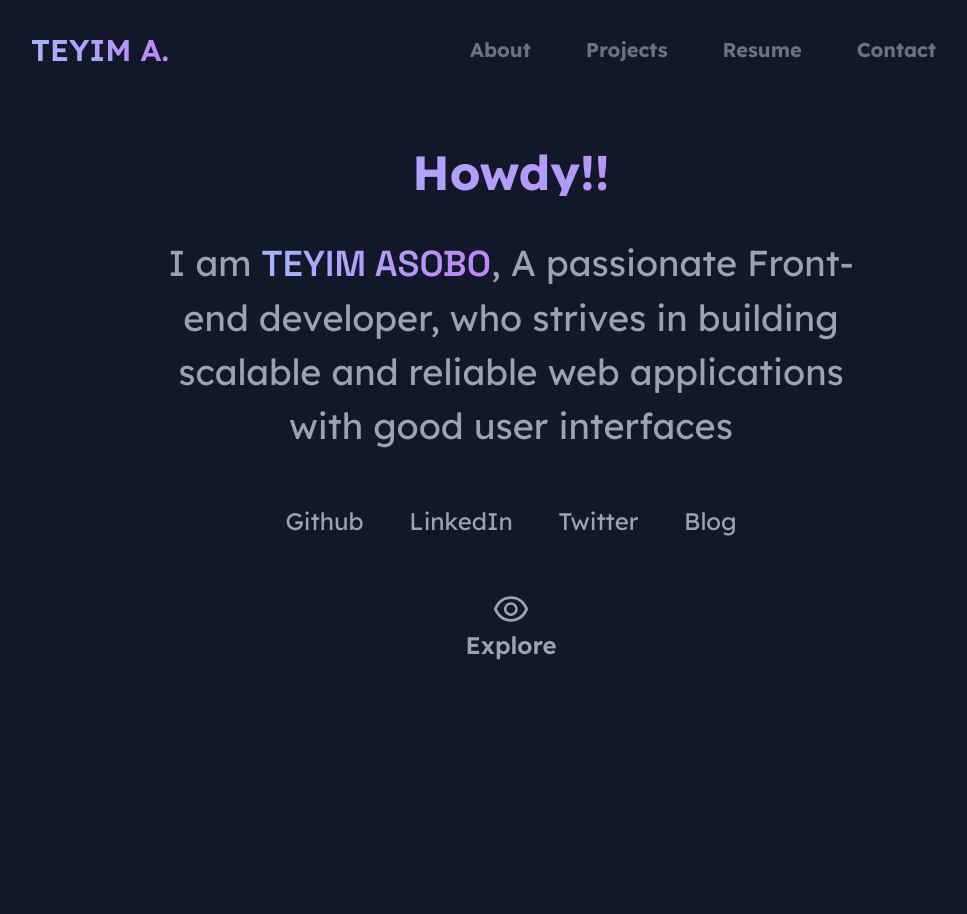
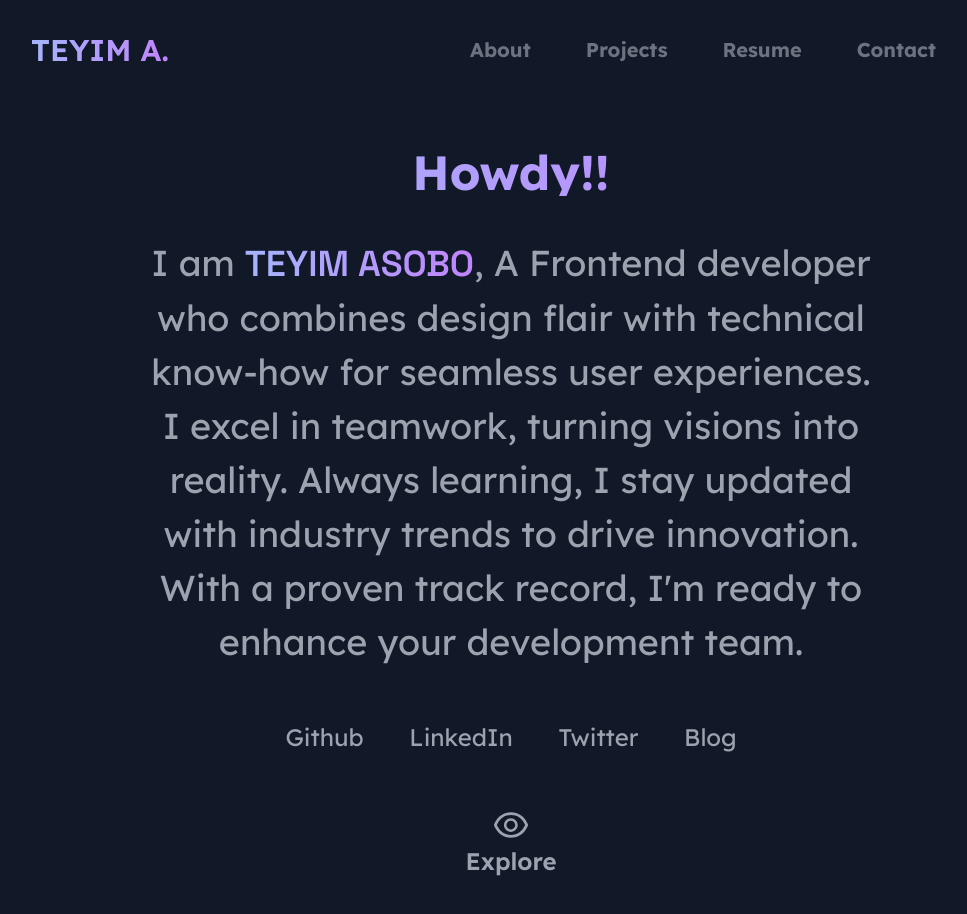
Before and after one commit to teyim/portfolio, a Next.js app: page / in a window 1280 px wide. Shown: the top 914 px of the page, without its empty margins (129-1096 px from the left). Before the commit the page ends 800 px from the top, so only its background shows below. Built offline with nearby package versions, Linux system fonts and the light colour scheme.

Commit message:
Update header.tsx

```diff
--- a/components/header.tsx
+++ b/components/header.tsx
@@ -14,8 +14,7 @@ function Header() {
           <span className="gradient-text font-semibold font-SG">
             TEYIM ASOBO
           </span>
-          , A passionate Front-end developer, who strives in building scalable
-          and reliable web applications with good user interfaces
+          , A Frontend developer who combines design flair with technical know-how for seamless user experiences. I excel in teamwork, turning visions into reality. Always learning, I stay updated with industry trends to drive innovation. With a proven track record, I'm ready to enhance your development team.
         </div>
         <div className="flex justify-evenly md:w-3/4 mx-auto text-2xl  p-2 my-10 flex-wrap">
           {externalLinks.map((links) => (
```
